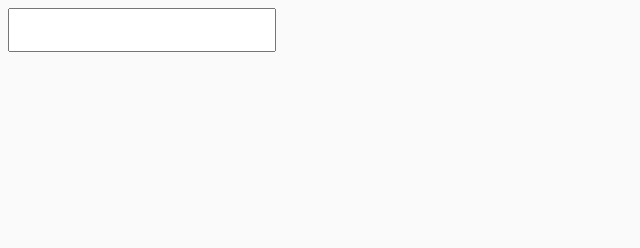
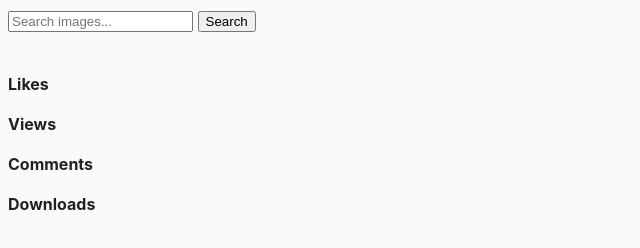
Before and after one commit to Mr-Nihility/goit-js-hw-11, a website built with Parcel: page src/index.html in a window 1280 px wide. Shown: the whole page, without its empty margins (0-640 px from the left). Built offline with nearby package versions, Linux system fonts and the light colour scheme.

Commit message:
Update index.html

```diff
--- a/src/index.html
+++ b/src/index.html
@@ -4,13 +4,38 @@
     <meta charset="UTF-8" />
     <meta http-equiv="X-UA-Compatible" content="IE=edge" />
     <meta name="viewport" content="width=device-width, initial-scale=1.0" />
-    <title>Homework 10</title>
+    <title>Homework 11</title>
   </head>
   <body>
-    <input type="text" id="search-box" />
-    <ul class="country-list"></ul>
-    <div class="country-info"></div>
-
+    <form class="search-form" id="search-form">
+      <input
+        type="text"
+        name="searchQuery"
+        autocomplete="off"
+        placeholder="Search images..."
+      />
+      <button type="submit">Search</button>
+      <div class="gallery">
+        <!-- Картки зображень -->
+        <div class="photo-card">
+          <img src="" alt="" loading="lazy" />
+          <div class="info">
+            <p class="info-item">
+              <b>Likes</b>
+            </p>
+            <p class="info-item">
+              <b>Views</b>
+            </p>
+            <p class="info-item">
+              <b>Comments</b>
+            </p>
+            <p class="info-item">
+              <b>Downloads</b>
+            </p>
+          </div>
+        </div>
+      </div>
+    </form>
     <script src="index.js" type="module"></script>
   </body>
 </html>
```
